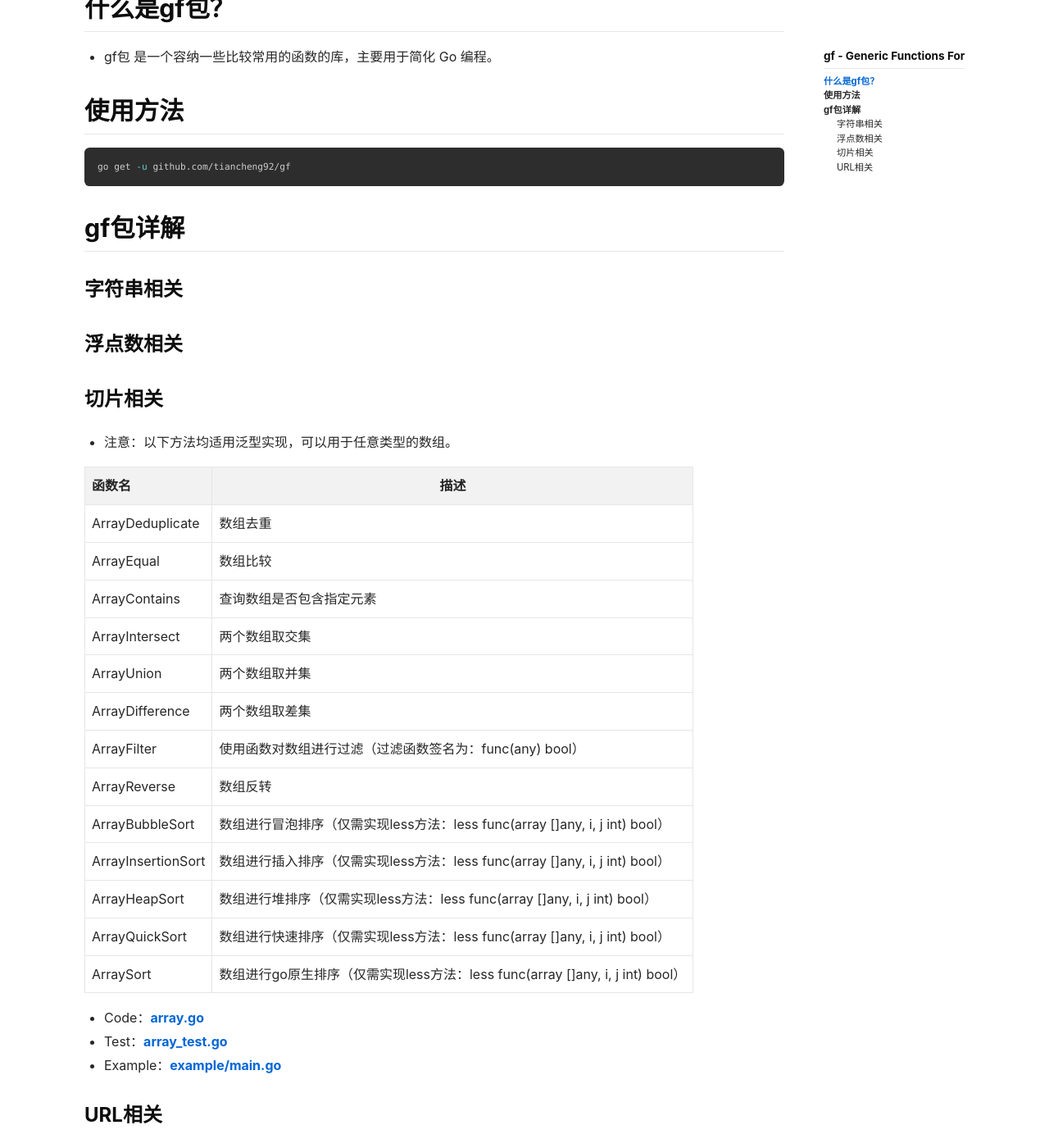
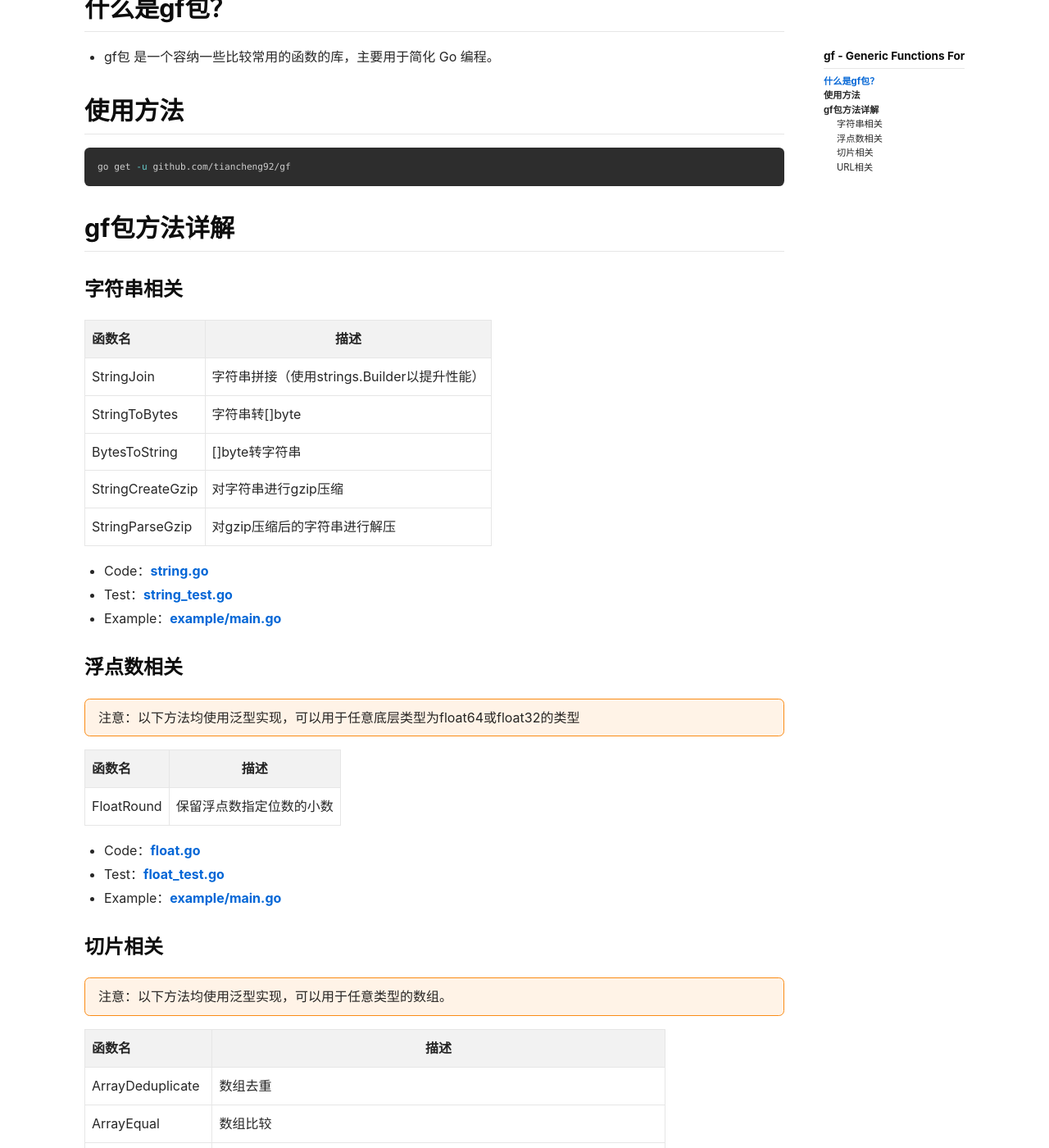
Before and after one commit to tiancheng92/tiancheng92.github.io, a Jekyll site: the page built from _posts/2022-06-17-gf包详解.md, in a window 1280 px wide and 1400 px high, scrolled down 491 px. Shown: the whole window at 82% size. Built offline with Jekyll 4.4.1, drawn with Linux system fonts in a browser that asks for light colours; nearby versions of some CDN libraries; comment, search, counter and statistics services are not loaded; some of the changed text lies outside the part shown.

Commit message:
feat: update article

````diff
--- a/_posts/2022-06-17-gf包详解.md
+++ b/_posts/2022-06-17-gf包详解.md
@@ -22,34 +22,65 @@
 go get -u github.com/tiancheng92/gf
 ```
 
-## gf包详解
+## gf包方法详解
 
 ### 字符串相关
 
+| 函数名              | 描述                            |
+|:-----------------|-------------------------------|
+| StringJoin       | 字符串拼接（使用strings.Builder以提升性能） |
+| StringToBytes    | 字符串转[]byte                    |
+| BytesToString    | []byte转字符串                    |
+| StringCreateGzip | 对字符串进行gzip压缩                  |
+| StringParseGzip  | 对gzip压缩后的字符串进行解压              |
+
+* Code：[string.go](https://github.com/tiancheng92/gf/blob/main/string.go)
+* Test：[string_test.go](https://github.com/tiancheng92/gf/blob/main/string_test.go)
+* Example：[example/main.go](https://github.com/tiancheng92/gf/blob/main/example/main.go)
+
+
 ### 浮点数相关
+注意：以下方法均使用泛型实现，可以用于任意底层类型为float64或float32的类型
+{:.warning}
+
+| 函数名        | 描述           |
+|:-----------|--------------|
+| FloatRound | 保留浮点数指定位数的小数 |
+
+* Code：[float.go](https://github.com/tiancheng92/gf/blob/main/float.go)
+* Test：[float_test.go](https://github.com/tiancheng92/gf/blob/main/float_test.go)
+* Example：[example/main.go](https://github.com/tiancheng92/gf/blob/main/example/main.go)
+
 
 ### 切片相关
-* 注意：以下方法均适用泛型实现，可以用于任意类型的数组。
+注意：以下方法均使用泛型实现，可以用于任意类型的数组。
 {:.warning}
 
-| 函数名                | 描述                                                           |
-|:-------------------|--------------------------------------------------------------|
-| ArrayDeduplicate   | 数组去重                                                         |
-| ArrayEqual         | 数组比较                                                         |
-| ArrayContains      | 查询数组是否包含指定元素                                                 |
-| ArrayIntersect     | 两个数组取交集                                                      |
-| ArrayUnion         | 两个数组取并集                                                      |
-| ArrayDifference    | 两个数组取差集                                                      |
-| ArrayFilter        | 使用函数对数组进行过滤（过滤函数签名为：func(any) bool）                          |
-| ArrayReverse       | 数组反转                                                         |
-| ArrayBubbleSort    | 数组进行冒泡排序（仅需实现less方法：less func(array []any, i, j int) bool）   |
-| ArrayInsertionSort | 数组进行插入排序（仅需实现less方法：less func(array []any, i, j int) bool）   |
-| ArrayHeapSort      | 数组进行堆排序（仅需实现less方法：less func(array []any, i, j int) bool）    |
-| ArrayQuickSort     | 数组进行快速排序（仅需实现less方法：less func(array []any, i, j int) bool）   |
-| ArraySort          | 数组进行go原生排序（仅需实现less方法：less func(array []any, i, j int) bool） |
+| 函数名                | 描述                                                      |
+|:-------------------|---------------------------------------------------------|
+| ArrayDeduplicate   | 数组去重                                                    |
+| ArrayEqual         | 数组比较                                                    |
+| ArrayContains      | 查询数组是否包含指定元素                                            |
+| ArrayIntersect     | 两个数组取交集                                                 |
+| ArrayUnion         | 两个数组取并集                                                 |
+| ArrayDifference    | 两个数组取差集                                                 |
+| ArrayFilter        | 使用函数对数组进行过滤（过滤函数签名为：func(any) bool）                     |
+| ArrayReverse       | 数组反转                                                    |
+| ArrayBubbleSort    | 数组进行冒泡排序（仅需实现less方法：func (array []any, i, j int) bool）  |
+| ArrayInsertionSort | 数组进行插入排序（仅需实现less方法：func(array []any, i, j int) bool）   |
+| ArrayHeapSort      | 数组进行堆排序（仅需实现less方法：func(array []any, i, j int) bool）    |
+| ArrayQuickSort     | 数组进行快速排序（仅需实现less方法：func(array []any, i, j int) bool）   |
+| ArraySort          | 数组进行go原生排序（仅需实现less方法：func(array []any, i, j int) bool） |
 
 * Code：[array.go](https://github.com/tiancheng92/gf/blob/main/array.go)
 * Test：[array_test.go](https://github.com/tiancheng92/gf/blob/main/array_test.go)
 * Example：[example/main.go](https://github.com/tiancheng92/gf/blob/main/example/main.go)
 
 ### URL相关
+| 函数名       | 描述                                    |
+|:----------|---------------------------------------|
+| UrlFormat | 将url格式化（会进行URL合规性检测、冗余字符删除、query参数排序） |
+
+* Code：[url.go](https://github.com/tiancheng92/gf/blob/main/url.go)
+* Test：[url_test.go](https://github.com/tiancheng92/gf/blob/main/url_test.go)
+* Example：[example/main.go](https://github.com/tiancheng92/gf/blob/main/example/main.go)
````
